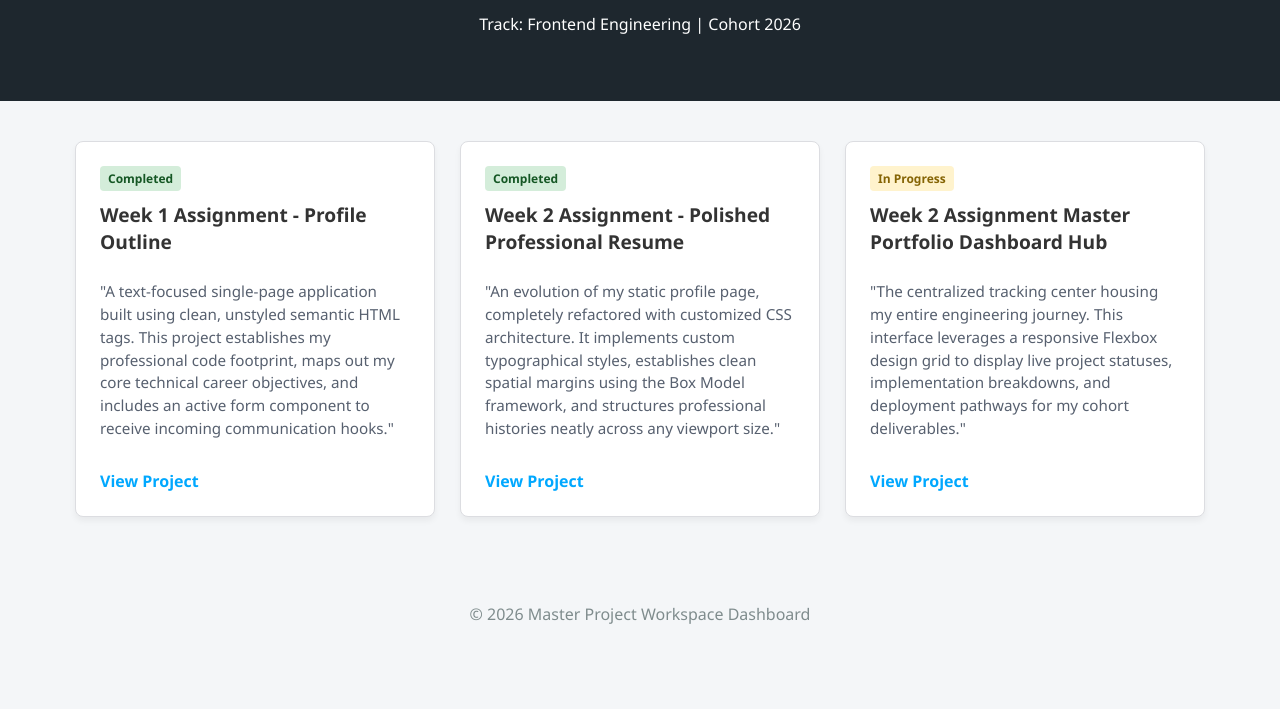
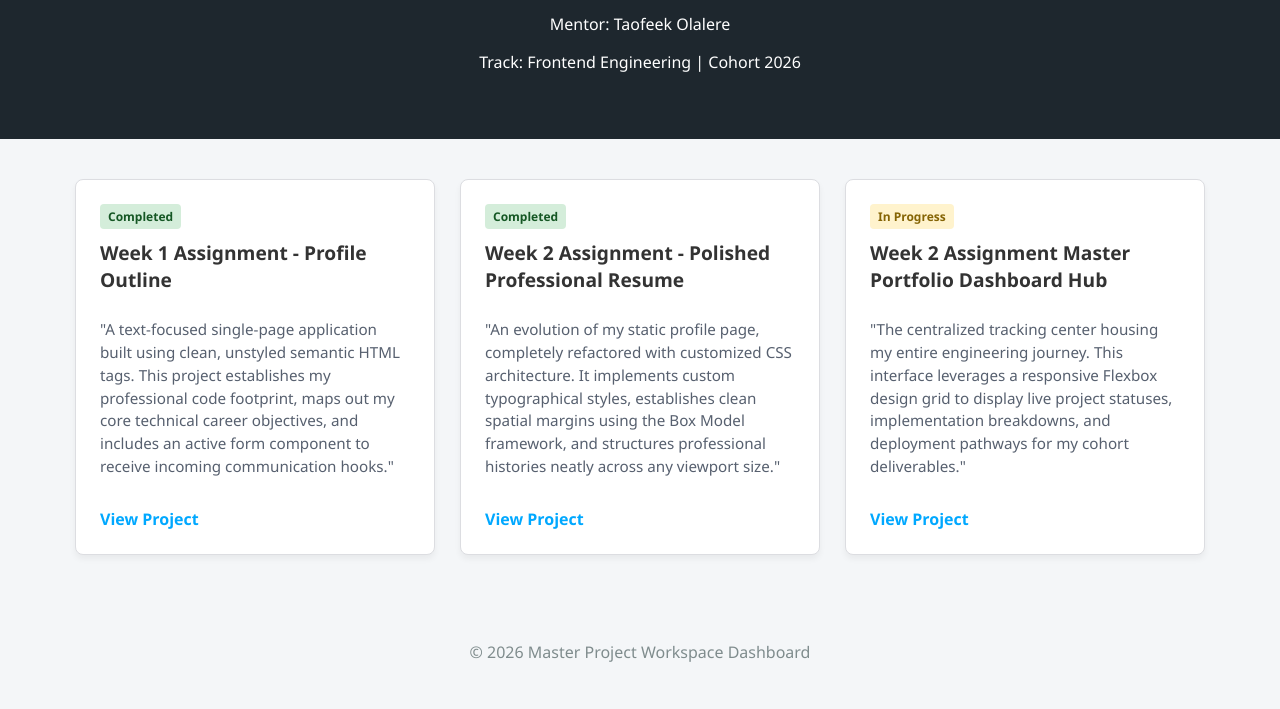
Before and after one commit to juliomillan/techricity-profile, a plain HTML site: page techricity-project-hub/index.html in a window 1280 px wide. Shown: the part 146-855 px from the top of the page. Before the commit the page ends 817 px from the top, so only its background shows below. Drawn offline with Linux system fonts and the light colour scheme.

Commit message:
Added mentor

```diff
--- a/techricity-project-hub/index.html
+++ b/techricity-project-hub/index.html
@@ -10,6 +10,7 @@
     <header class="hero-section">
         <h1>Julio Alexander Millán Villanueva</h1>
         <p class="role">Engineering Mentee</p>
+        <p class="mentor">Mentor: Taofeek Olalere</p>
         <p class="track-data">Track: Frontend Engineering | Cohort 2026</p>
     </header>
 
```
